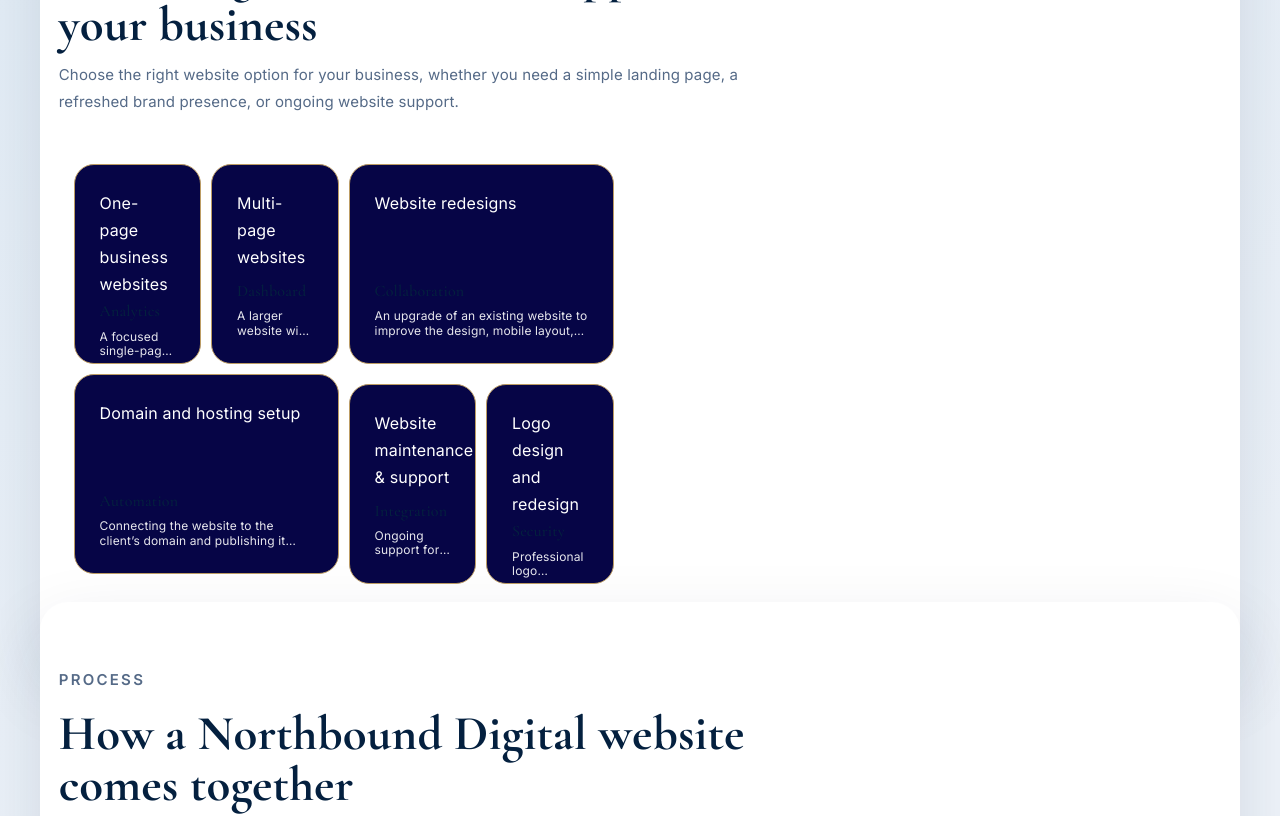
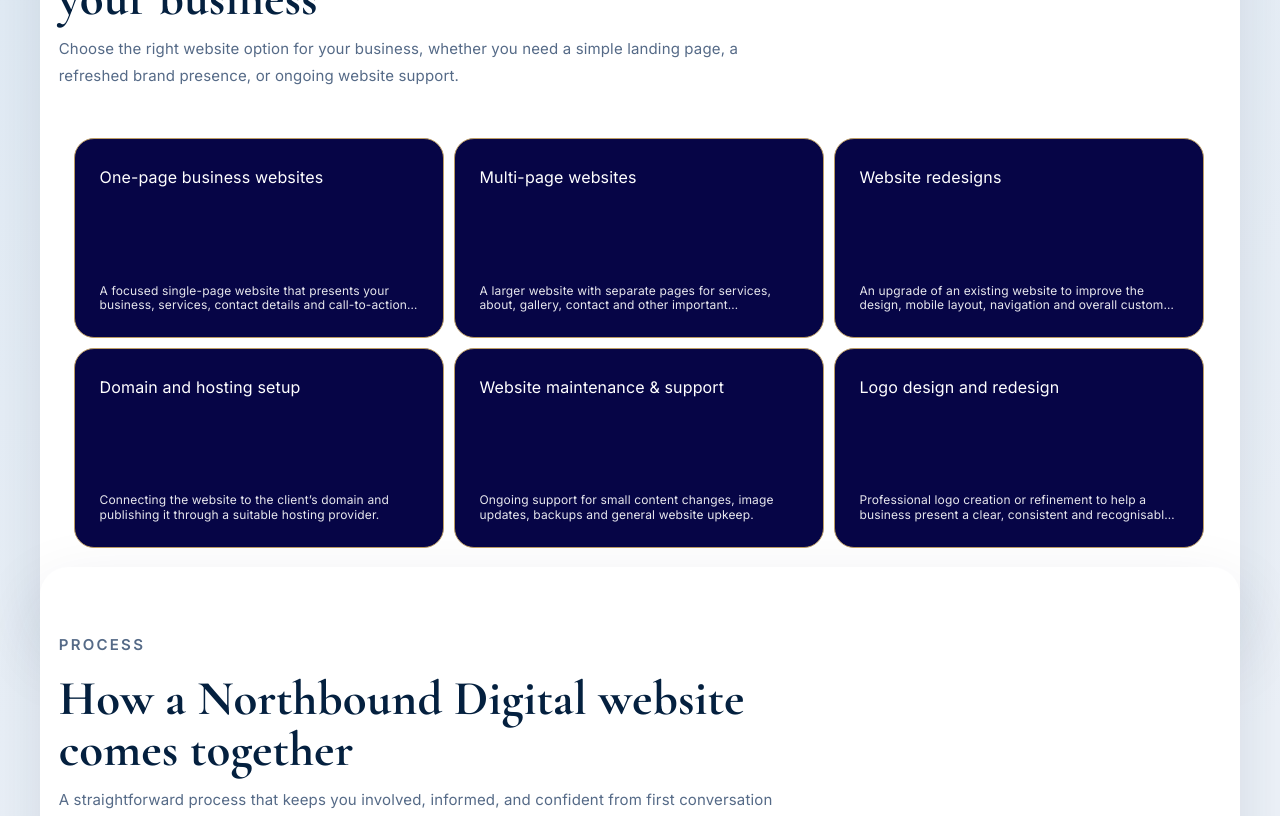
Before and after one commit to monicascrystals-lab/North-Bound-Digital-2.2, a React (Vite) app: page / in a window 1280 px wide. Shown: the part 1260-2076 px from the top of the page. Built offline with nearby package versions, Linux system fonts and the light colour scheme.

Commit message:
Fix Magic Bento card layout

```diff
--- a/src/components/MagicBento.css
+++ b/src/components/MagicBento.css
@@ -28,7 +28,9 @@
   position: relative;
   aspect-ratio: 4/3;
   min-height: 200px;
-  width: 100%;
+  /* width: 100%; */
+    width: 370px;
+  height: 200px;
   max-width: 100%;
   padding: 1.25em;
   border-radius: 20px;
@@ -127,22 +129,7 @@
 
 @media (min-width: 1024px) {
   .card-grid {
-    grid-template-columns: repeat(4, 1fr);
-  }
-
-  .magic-bento-card:nth-child(3) {
-    grid-column: span 2;
-    grid-row: span 2;
-  }
-
-  .magic-bento-card:nth-child(4) {
-    grid-column: 1 / span 2;
-    grid-row: 2 / span 2;
-  }
-
-  .magic-bento-card:nth-child(6) {
-    grid-column: 4;
-    grid-row: 3;
+    grid-template-columns: repeat(3, 1fr);
   }
 }
 
--- a/src/components/MagicBento.jsx
+++ b/src/components/MagicBento.jsx
@@ -10,37 +10,31 @@
 const cardData = [
   {
     color: '#060546',
-    title: 'Analytics',
     description: 'A focused single-page website that presents your business, services, contact details and call-to-action clearly.',
     label: 'One-page business websites'
   },
   {
     color: '#060546',
-    title: 'Dashboard',
     description: 'A larger website with separate pages for services, about, gallery, contact and other important information.',
     label: 'Multi-page websites'
   },
   {
     color: '#060546',
-    title: 'Collaboration',
     description: 'An upgrade of an existing website to improve the design, mobile layout, navigation and overall customer experience.',
     label: 'Website redesigns'
   },
   {
     color: '#060546',
-    title: 'Automation',
     description: 'Connecting the website to the client’s domain and publishing it through a suitable hosting provider.',
     label: 'Domain and hosting setup'
   },
   {
     color: '#060546',
-    title: 'Integration',
     description: 'Ongoing support for small content changes, image updates, backups and general website upkeep.',
     label: 'Website maintenance & support'
   },
   {
     color: '#060546',
-    title: 'Security',
     description: 'Professional logo creation or refinement to help a business present a clear, consistent and recognisable visual identity.',
     label: 'Logo design and redesign'
   }
@@ -88,7 +82,7 @@
   particleCount = DEFAULT_PARTICLE_COUNT,
   glowColor = DEFAULT_GLOW_COLOR,
   enableTilt = true,
-  clickEffect = false,
+  clickEffect = true,
   enableMagnetism = false
 }) => {
   const cardRef = useRef(null);
```
Also changed, not shown: src/assets/Images/North Bound Logo.png (renamed from src/assets/Images/northbound-logo.png).
